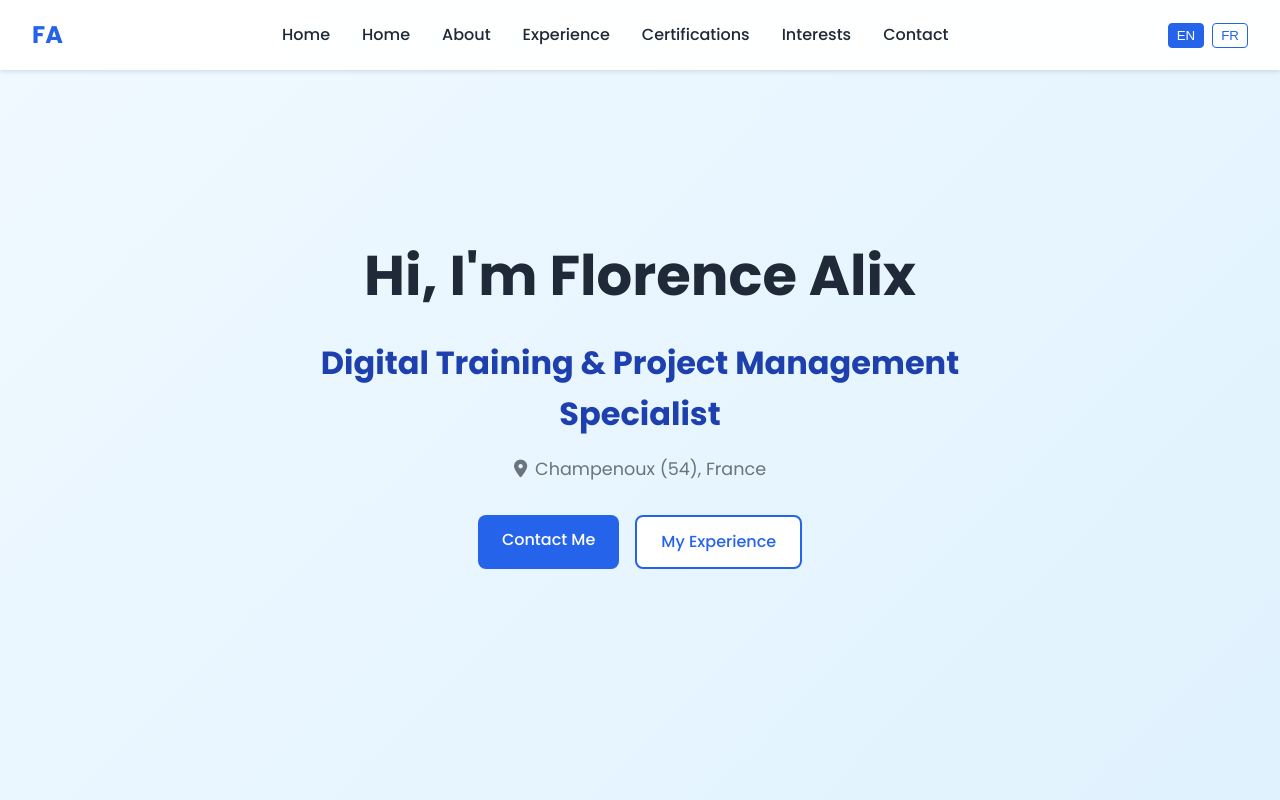
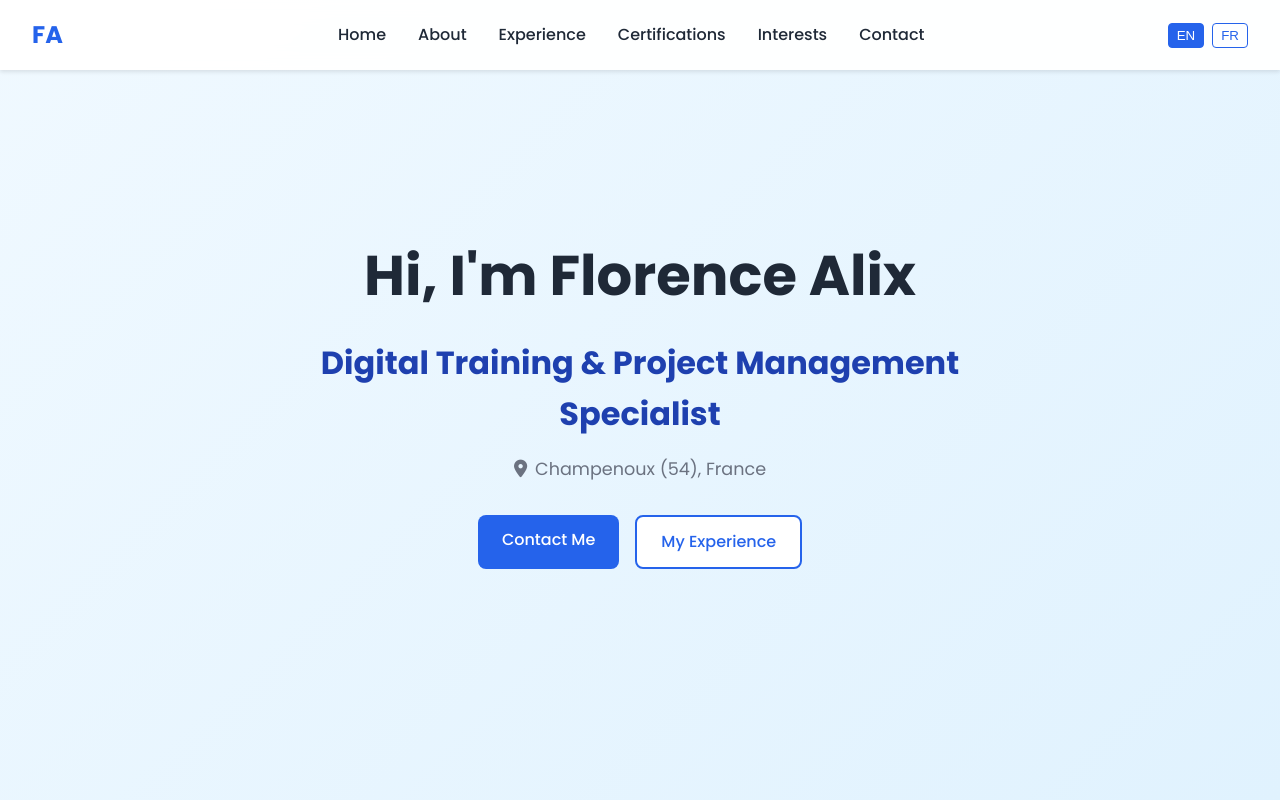
Before and after one commit to fa-sabbah/cv_site_portfolio, a plain HTML site: page index.html in a window 1280 px wide. Shown: the top 800 px of the page. Drawn offline with Linux system fonts and the light colour scheme.

Commit message:
Update index.html

```diff
--- a/index.html
+++ b/index.html
@@ -24,7 +24,7 @@
             <i class="fas fa-bars"></i>
         </button>
         <nav class="nav-links">
-            <a href="#" class="active" data-i18n="nav.home">Home</a>
+            <a href="#" class="active" data-i18n="nav.#"></a>
             <a href="#home" data-i18n="nav.home">Home</a>
             <a href="#about" data-i18n="nav.about">About</a>
             <a href="#experience" data-i18n="nav.experience">Experience</a>
```
